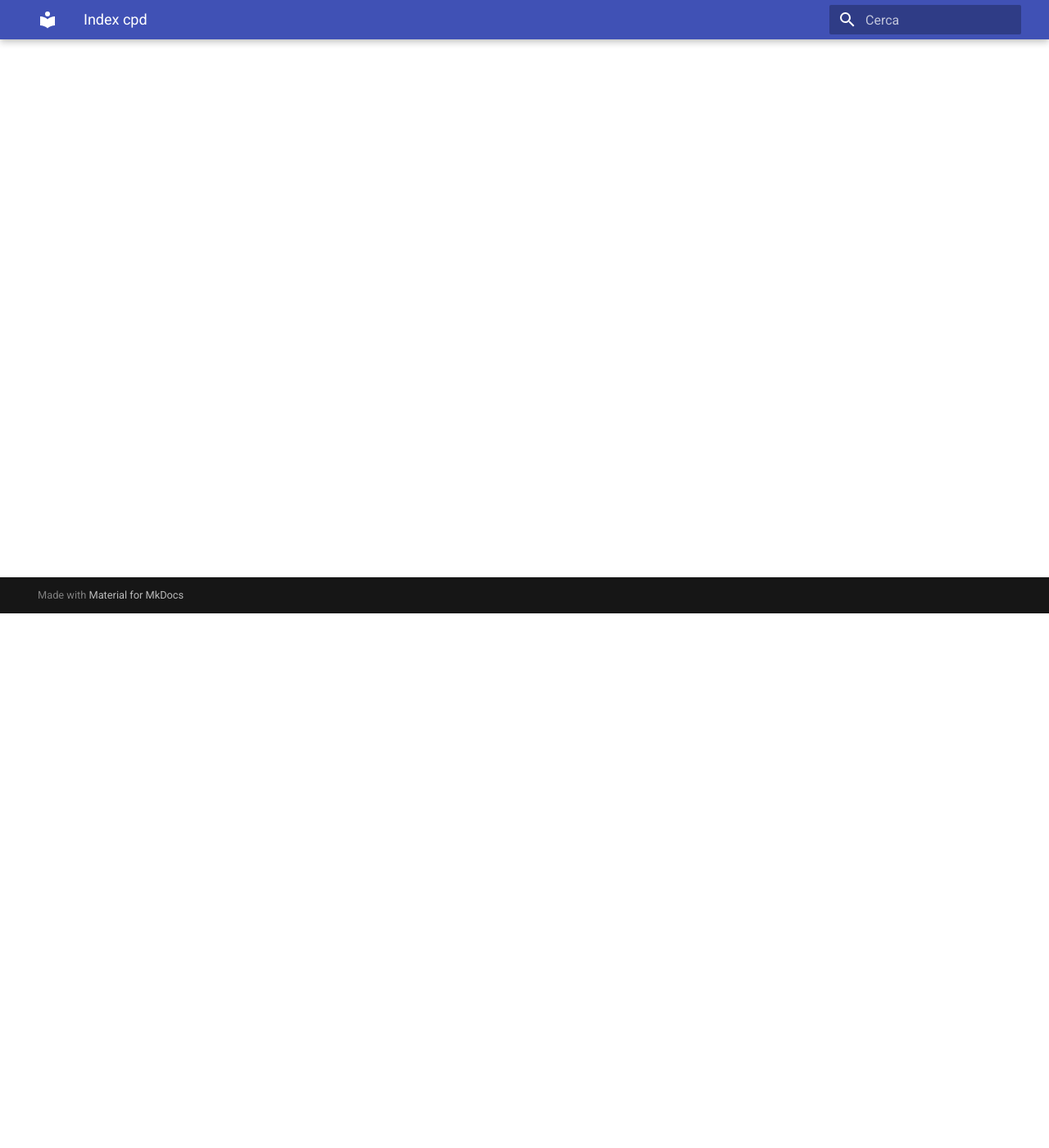
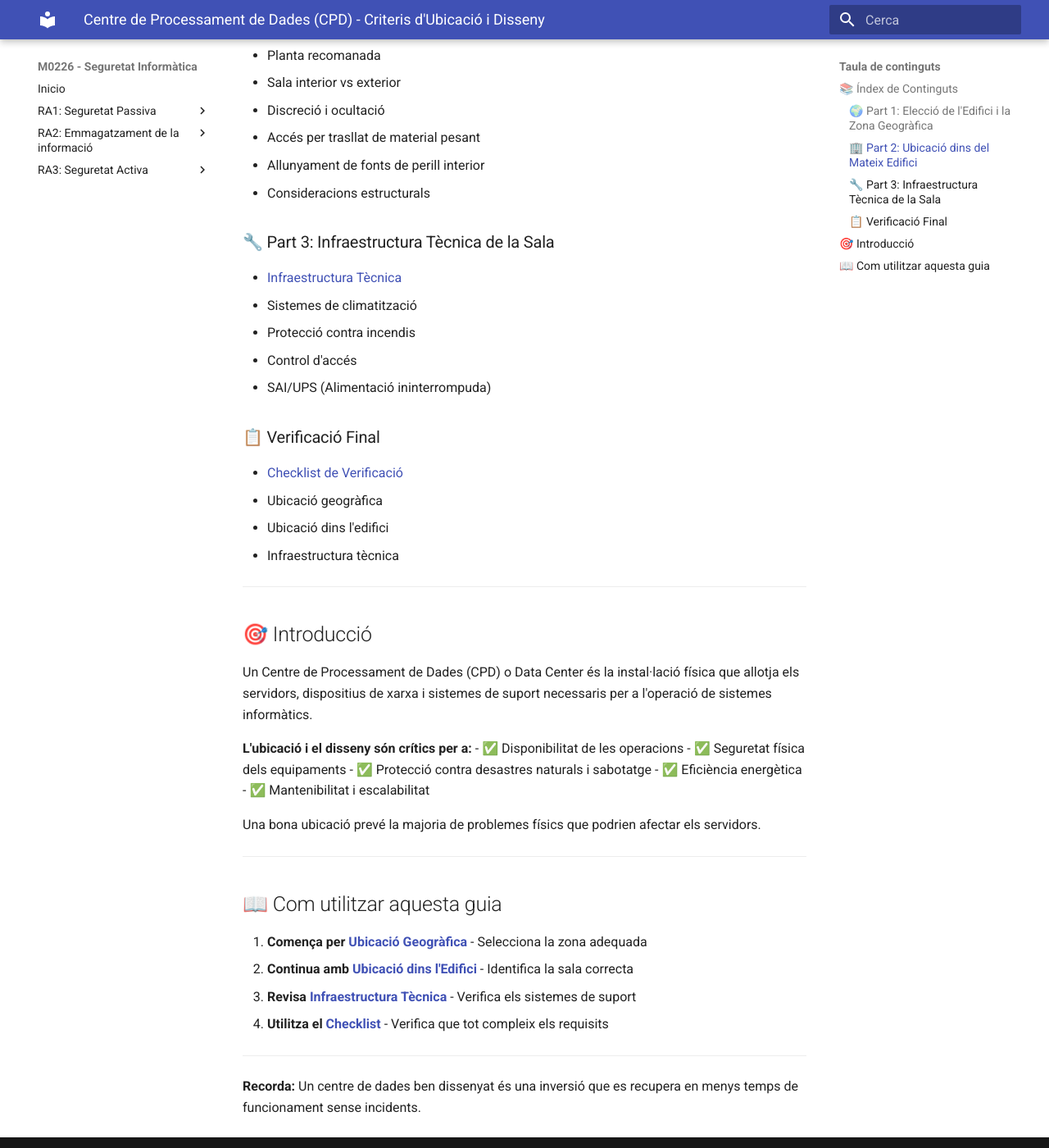
Before and after one commit to lmontesi365/m0226SI, an MkDocs documentation site: the page built from docs/ra1/cpd/index_cpd.md, in a window 1280 px wide and 1400 px high, scrolled down 652 px. Shown: the whole window at 82% size. Built offline with MkDocs 1.6.1 and Material for MkDocs 9.7.7, drawn with Linux system fonts in a browser that asks for light colours; some of the changed text lies outside the part shown.

Commit message:
Expand CPD index with location and design criteria
Added detailed content for the Data Processing Center (CPD) including criteria for location and design, infrastructure, and a checklist for verification.

```diff
--- a/docs/ra1/cpd/index_cpd.md
+++ b/docs/ra1/cpd/index_cpd.md
@@ -1,6 +1,63 @@
-docs/ra1/cpd/
-├── index.md (introducció + links)
-├── ubicacio-geografica.md
-├── ubicacio-edifici.md
-├── infraestructura-tecnica.md
-└── checklist.md
+# Centre de Processament de Dades (CPD) - Criteris d'Ubicació i Disseny
+
+## 📚 Índex de Continguts
+
+Aquest apartat cobreix tots els aspectes essencials per a la ubicació i disseny d'un Centre de Processament de Dades (CPD), des de la selecció geogràfica fins a la infraestructura tècnica.
+
+### 🌍 Part 1: Elecció de l'Edifici i la Zona Geogràfica
+- [Ubicació Geogràfica](ubicacio-geografica.md)
+  - Evitar zones de risc natural
+  - Seguretat de l'entorn (criminalitat)
+  - Proximitat a instal·lacions perilloses
+  - Accés a subministraments crítics
+  - Accessibilitat per al personal i emergències
+
+### 🏢 Part 2: Ubicació dins del Mateix Edifici
+- [Ubicació dins l'Edifici](ubicacio-edifici.md)
+  - Planta recomanada
+  - Sala interior vs exterior
+  - Discreció i ocultació
+  - Accés per trasllat de material pesant
+  - Allunyament de fonts de perill interior
+  - Consideracions estructurals
+
+### 🔧 Part 3: Infraestructura Tècnica de la Sala
+- [Infraestructura Tècnica](infraestructura-tecnica.md)
+  - Sistemes de climatització
+  - Protecció contra incendis
+  - Control d'accés
+  - SAI/UPS (Alimentació ininterrompuda)
+
+### 📋 Verificació Final
+- [Checklist de Verificació](checklist.md)
+  - Ubicació geogràfica
+  - Ubicació dins l'edifici
+  - Infraestructura tècnica
+
+---
+
+## 🎯 Introducció
+
+Un Centre de Processament de Dades (CPD) o Data Center és la instal·lació física que allotja els servidors, dispositius de xarxa i sistemes de suport necessaris per a l'operació de sistemes informàtics.
+
+**L'ubicació i el disseny són crítics per a:**
+- ✅ Disponibilitat de les operacions
+- ✅ Seguretat física dels equipaments
+- ✅ Protecció contra desastres naturals i sabotatge
+- ✅ Eficiència energètica
+- ✅ Mantenibilitat i escalabilitat
+
+Una bona ubicació prevé la majoria de problemes físics que podrien afectar els servidors.
+
+---
+
+## 📖 Com utilitzar aquesta guia
+
+1. **Comença per [Ubicació Geogràfica](ubicacio-geografica.md)** - Selecciona la zona adequada
+2. **Continua amb [Ubicació dins l'Edifici](ubicacio-edifici.md)** - Identifica la sala correcta
+3. **Revisa [Infraestructura Tècnica](infraestructura-tecnica.md)** - Verifica els sistemes de suport
+4. **Utilitza el [Checklist](checklist.md)** - Verifica que tot compleix els requisits
+
+---
+
+**Recorda:** Un centre de dades ben dissenyat és una inversió que es recupera en menys temps de funcionament sense incidents.
```
